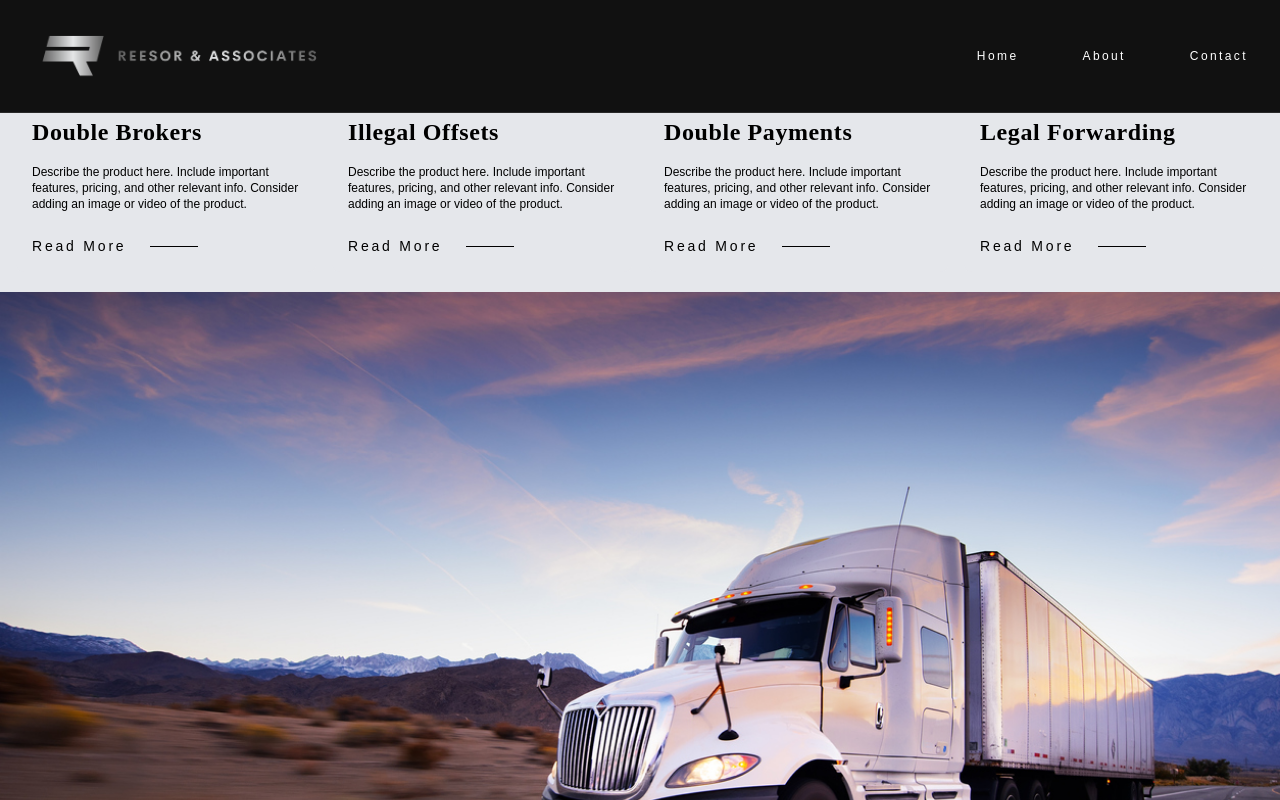
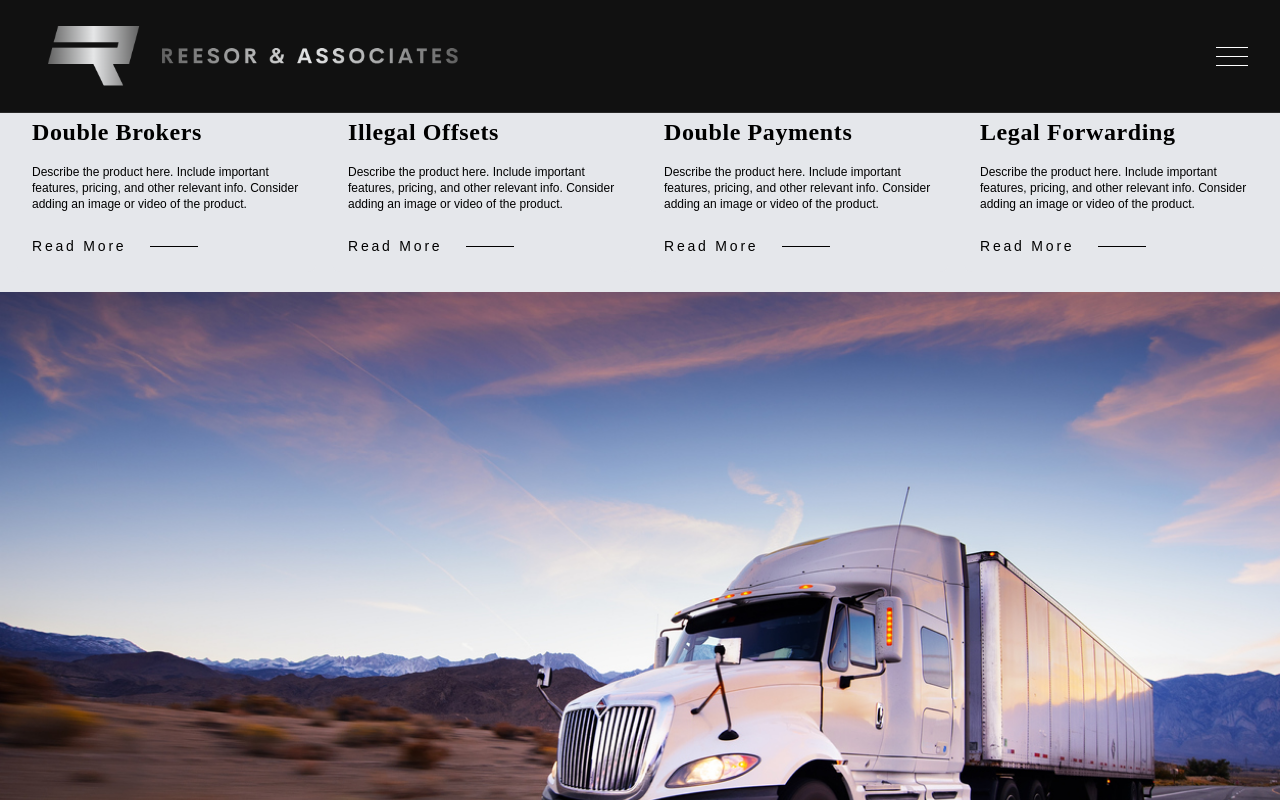
Before and after one commit to Mikemike8/ReesorAndAsociates, a React (Vite) app in the folder Reesor-Frontend/: page / in a window 1280 px wide. Shown: the top 800 px of the page. Built offline with nearby package versions, Linux system fonts and the light colour scheme.

Commit message:
hamburger

```diff
--- a/Reesor-Frontend/src/App.css
+++ b/Reesor-Frontend/src/App.css
@@ -79,14 +79,21 @@ h1, h2, .logo {
   width: 100%;
 }
 
+/* Mobile menu style */
 .mobile-menu {
-  transform: translateY(-100%);
-  transition: transform 0.5s cubic-bezier(0.4, 0, 0.2, 1);
+  display: none;
+  opacity: 0;
+  transition: opacity 0.3s ease-in-out;
 }
 
 .mobile-menu.active {
-  transform: translateY(0);
+  display: flex;
+  opacity: 1;
+  /* Additional styling */
+  background: rgba(0, 0, 0, 0.7);
 }
+
+
 
 /* Flex container for the grid layout */
 .flex-container {
--- a/Reesor-Frontend/src/components/Navbar.jsx
+++ b/Reesor-Frontend/src/components/Navbar.jsx
@@ -1,8 +1,23 @@
+import React, { useState, useEffect } from 'react';
 import { Link } from 'react-router-dom';
-import React from 'react';
 import RessorLogo from '../assets/ReesorT.png'; // Ensure your image path is correct
 
 export const Navbar = () => {
+    const [isMobile, setIsMobile] = useState(false);  // State to check screen size
+
+    // Update isMobile based on screen size
+    useEffect(() => {
+        const checkScreenSize = () => {
+            setIsMobile(window.innerWidth < 768); // Assuming 768px is the breakpoint
+        };
+
+        checkScreenSize(); // Check on mount
+        window.addEventListener('resize', checkScreenSize); // Listen for resize
+
+        // Clean up event listener on unmount
+        return () => window.removeEventListener('resize', checkScreenSize);
+    }, []);
+
     function toggleMenu() {
         const menu = document.querySelector('.mobile-menu');
         menu.classList.toggle('active');
@@ -21,36 +36,62 @@ export const Navbar = () => {
 
     return (
         <>
-            <nav className="fixed w-full z-50 bg-[#111111] text-white border-b border-white/10">
+            <nav className="fixed w-full z-50 bg-[#111111] text-white border-b border-white/10 overflow-hidden">
                 <div className="max-w-[2000px] mx-auto px-4 sm:px-8">
-                    <div className="flex justify-between h-28 items-center"> {/* Increased height from h-24 to h-32 */}
-                        {/* Left side: Logo */}
-                        <img className="h-10 w-15 sm:h-16" src={RessorLogo} alt="Reesor & Associates Logo" />
+                    <div className="flex justify-between items-center h-28">
+                        {/* Left side: Logo with responsive sizes */}
+                        <img
+                            className="h-10 w-auto sm:h-12 md:h-16 lg:h-20 xl:h-24"
+                            src={RessorLogo}
+                            alt="Reesor & Associates Logo"
+                        />
 
+                        {/* Hamburger Menu Button for Mobile (this will only appear on smaller screens) */}
+                        {isMobile && (
+                            <button className="md:hidden w-8 h-8 flex flex-col justify-center space-y-2" onClick={toggleMenu} aria-label="Toggle menu">
+                                <span className="w-full h-[1px] bg-white transform transition-transform origin-right"></span>
+                                <span className="w-full h-[1px] bg-white transform transition-transform origin-right"></span>
+                                <span className="w-full h-[1px] bg-white transform transition-transform origin-right"></span>
+                            </button>
+                        )}
 
-
-                        {/* Desktop Menu */}
-                        <div className="hidden md:flex space-x-16 text-xs tracking-[0.2em]">
-                            <Link to="/" className="hover-line">Home</Link>
-                            <Link to="/about" className="hover-line">About</Link>
-                            <Link to="/contact" className="hover-line">Contact</Link>
-                        </div>
-
-                        {/* Hamburger Menu Button for Mobile */}
-                        <button className="md:hidden w-8 h-8 flex flex-col justify-center space-y-2" onClick={toggleMenu} aria-label="Toggle menu">
-                            <span className="w-full h-[1px] bg-white transform transition-transform origin-right"></span>
-                            <span className="w-full h-[1px] bg-white transform transition-transform origin-right"></span>
-                        </button>
+                        {/* Hamburger Button for Larger Screens */}
+                        {!isMobile && (
+                            <button className="w-8 h-8 flex flex-col justify-center space-y-2" onClick={toggleMenu} aria-label="Toggle menu">
+                                <span className="w-full h-[1px] bg-white transform transition-transform origin-right"></span>
+                                <span className="w-full h-[1px] bg-white transform transition-transform origin-right"></span>
+                                <span className="w-full h-[1px] bg-white transform transition-transform origin-right"></span>
+                            </button>
+                        )}
                     </div>
                 </div>
             </nav>
 
-            {/* Mobile Menu */}
-            <div className="mobile-menu fixed inset-0 bg-black bg-opacity-70 z-40 flex flex-col justify-center items-center space-y-12 nav-blur md:hidden pt-24">
-                <Link to="/" className="text-2xl text-white tracking-[0.2em] hover:text-white/50 transition-colors" onClick={toggleMenu}>Home</Link>
-                <Link to="/about" className="text-2xl text-white tracking-[0.2em] hover:text-white/50 transition-colors" onClick={toggleMenu}>About</Link>
-                <Link to="/contact" className="text-2xl text-white tracking-[0.2em] hover:text-white/50 transition-colors" onClick={toggleMenu}>Contact</Link>
-            </div>
+           {/* Mobile Menu */}
+<div className="mobile-menu fixed inset-0 bg-black bg-opacity-70 z-40 flex flex-col justify-center items-center space-y-8 nav-blur md:hidden pt-24">
+    <Link
+        to="/"
+        className="text-2xl text-white tracking-[0.2em] hover:text-white/50 transition-colors transform hover:scale-105"
+        onClick={toggleMenu}
+    >
+        Home
+    </Link>
+    <Link
+        to="/about"
+        className="text-2xl text-white tracking-[0.2em] hover:text-white/50 transition-colors transform hover:scale-105"
+        onClick={toggleMenu}
+    >
+        About
+    </Link>
+    <Link
+        to="/contact"
+        className="text-2xl text-white tracking-[0.2em] hover:text-white/50 transition-colors transform hover:scale-105"
+        onClick={toggleMenu}
+    >
+        Contact
+    </Link>
+</div>
+
         </>
     );
 };
```
